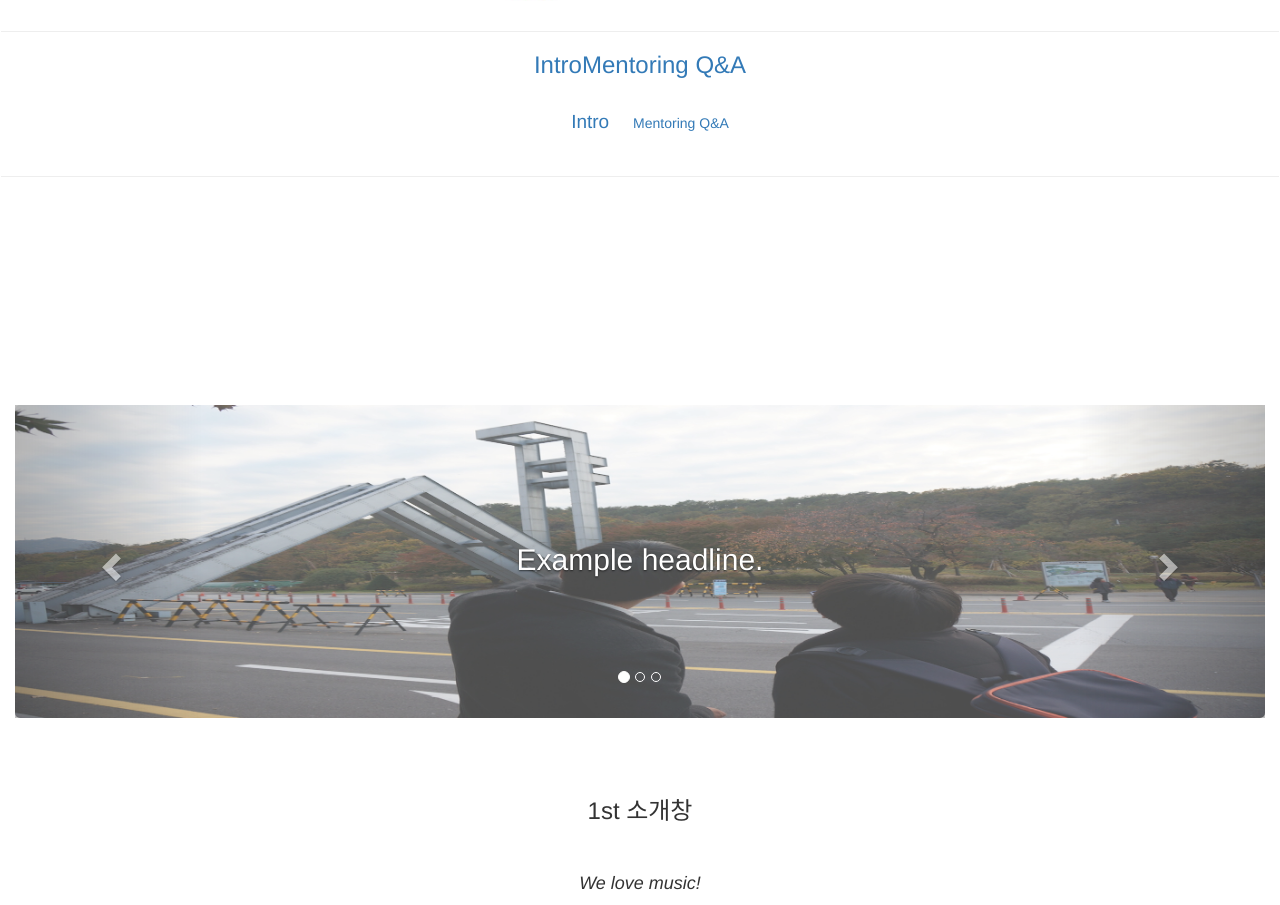
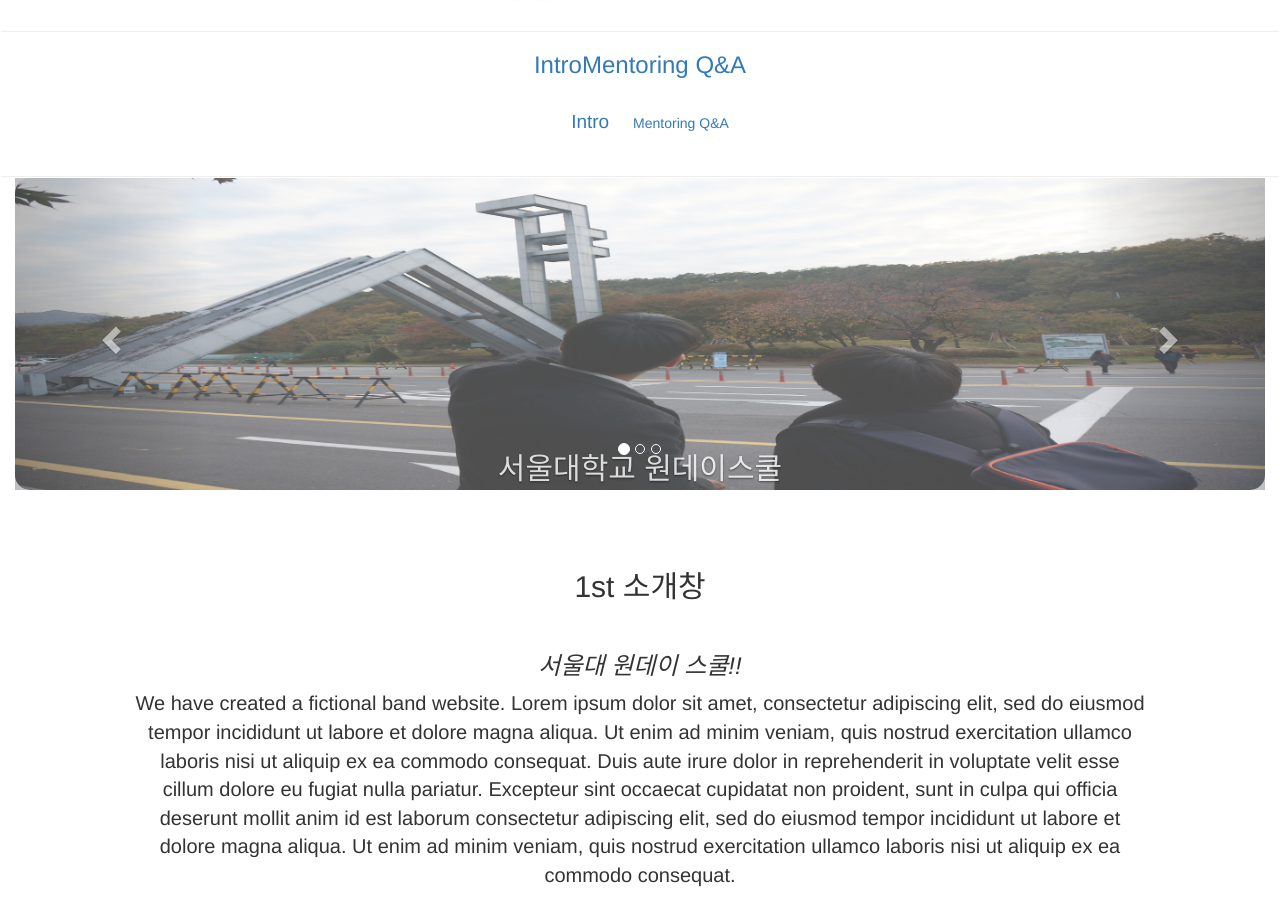
Before and after one commit to sarkmen/onedayschool, a Django app: page / in a window 1280 px wide. Shown: the part 220-1125 px from the top of the page. Run offline with Django 3.2, Linux system fonts and the light colour scheme; some libraries are stand-ins or nearby versions.

Commit message:
index_change

```diff
--- a/src/mentoring/templates/mentoring/index.html
+++ b/src/mentoring/templates/mentoring/index.html
@@ -12,21 +12,16 @@
 
 
     #myCarousel .img-responsive {
-        border-radius: 5px;
+        border-radius: 15px;
         opacity: 0.7;
     }
     .carousel-caption {
-    top: 50%;
-    padding: 0px;
-    margin-top: -38px;
-    }
-
-    .carousel-caption h1 {
-        opacity: 1;
+    top: 75%;
+    opacity: 0.8;
     }
 
     .carousel-inner {
-        margin-top: 15%;
+        margin-top: -40px;
         height : 100%;
         width : 100%;
     }
@@ -42,10 +37,21 @@
       box-sizing: border-box;
     }
 
-    #intro_section_1 h3 {
-      margin: 0 0 50px;
-    }
+    #intro_section_2 {
+    padding: 60px 50px;
 
+    padding-right: 15px;
+    padding-left: 15px;
+    margin-right: auto;
+    margin-left: auto;
+}
+    .slide {
+    animation-name: slide;
+    -webkit-animation-name: slide;
+    animation-duration: 1s;
+    -webkit-animation-duration: 1s;
+    visibility: visible;
+}
 
 
 
@@ -81,7 +87,7 @@
           <img class="img-responsive first-slide" src="{% static 'img/maindoor.jpg' %}" alt="First slide">
           <div class="container">
             <div class="carousel-caption">
-              <h2>Example headline.</h2>
+              <h2>서울대학교 원데이스쿨</h2>
             </div>
           </div>
         </div>
@@ -90,7 +96,7 @@
           <img class="img-responsive second-slide" src="{% static 'img/t-rounge.jpg' %}" alt="Second slide">
           <div class="container">
             <div class="carousel-caption">
-              <h1>Another example headline.</h1>
+              <h2>좋은 사진 좀 추천해줘요..</h1>
             </div>
           </div>
         </div>
@@ -99,7 +105,7 @@
           <img class="img-responsive" class="third-slide" src="{% static 'img/1on1.jpg' %}" alt="Third slide">
           <div class="container">
             <div class="carousel-caption">
-              <h1>One more for good measure.</h1>
+              <h2>사진때문에 웹페이지가...</h1>
             </div>
           </div>
         </div>
@@ -119,15 +125,15 @@
 
     <!-- Container (소개창 1 section) -->
     <div id="intro_section_1" class="container text-center">
-      <h3>1st 소개창</h3>
-      <h4><em>We love music!</em></h4>
-      <p>We have created a fictional band website. Lorem ipsum dolor sit amet, consectetur adipiscing elit, sed do eiusmod tempor incididunt ut labore et dolore magna aliqua. Ut enim ad minim veniam, quis nostrud exercitation ullamco laboris nisi ut aliquip ex ea commodo consequat. Duis aute irure dolor in reprehenderit in voluptate velit esse cillum dolore eu fugiat nulla pariatur. Excepteur sint occaecat cupidatat non proident, sunt in culpa qui officia deserunt mollit anim id est laborum consectetur adipiscing elit, sed do eiusmod tempor incididunt ut labore et dolore magna aliqua. Ut enim ad minim veniam, quis nostrud exercitation ullamco laboris nisi ut aliquip ex ea commodo consequat.</p>
+      <h2 style="margin: 0 0 50px;">1st 소개창</h2>
+      <h3><em>서울대 원데이 스쿨!!</em></h3>
+      <p style="font-size: 20px; margin-bottom: 30px;">We have created a fictional band website. Lorem ipsum dolor sit amet, consectetur adipiscing elit, sed do eiusmod tempor incididunt ut labore et dolore magna aliqua. Ut enim ad minim veniam, quis nostrud exercitation ullamco laboris nisi ut aliquip ex ea commodo consequat. Duis aute irure dolor in reprehenderit in voluptate velit esse cillum dolore eu fugiat nulla pariatur. Excepteur sint occaecat cupidatat non proident, sunt in culpa qui officia deserunt mollit anim id est laborum consectetur adipiscing elit, sed do eiusmod tempor incididunt ut labore et dolore magna aliqua. Ut enim ad minim veniam, quis nostrud exercitation ullamco laboris nisi ut aliquip ex ea commodo consequat.</p>
       <br>
       <div class="row">
         <div class="col-sm-4">
           <p class="text-center"><strong>내용 1</strong></p><br>
           <a href="#demo" data-toggle="collapse">
-            <img src="bandmember.jpg" class="img-circle person" alt="Random Name" width="255" height="255">
+            <img src='{% static 'img/mento_img_1.jpg' %}' class="img-rounded person" alt="Random Name" width="255" height="255">
           </a>
           <div id="demo" class="collapse">
             <br><p>상세설명 1</p>
@@ -138,7 +144,7 @@
         <div class="col-sm-4">
           <p class="text-center"><strong>내용 2</strong></p><br>
           <a href="#demo2" data-toggle="collapse">
-            <img src="bandmember.jpg" class="img-circle person" alt="Random Name" width="255" height="255">
+            <img src='{% static 'img/mento_img_2.jpg' %}' class="img-rounded person" alt="Random Name" width="255" height="255">
           </a>
           <div id="demo2" class="collapse">
             <br><p>상세설명 1</p>
@@ -149,7 +155,7 @@
         <div class="col-sm-4">
           <p class="text-center"><strong>내용 3</strong></p><br>
           <a href="#demo3" data-toggle="collapse">
-            <img src="bandmember.jpg" class="img-circle person" alt="Random Name" width="255" height="255">
+            <img src='{% static 'img/mento_img_3.jpg' %}' class="img-rounded person" alt="Random Name" width="255" height="255">
           </a>
           <div id="demo3" class="collapse">
             <br><p>상세설명 1</p>
@@ -161,6 +167,37 @@
     </div>
     <!-- /. 소개창 1 -->
 
+    <!-- Container (소개창 2 section) -->
+    <div id="intro_section_2" class="container-fluid">
+      <div class="row">
+        <div class="col-sm-8" style="padding-left: 10%;">
+          <h2 style="font-size: 24px;text-transform: uppercase;color: #303030;font-weight: 400;margin-bottom: 30px;">About Company Page</h2><br>
+          <h4>Lorem ipsum dolor sit amet, consectetur adipiscing elit, sed do eiusmod tempor incididunt ut labore et dolore magna aliqua. Ut enim ad minim veniam, quis nostrud exercitation ullamco laboris nisi ut aliquip ex ea commodo consequat.</h4><br>
+          <p>Lorem ipsum dolor sit amet, consectetur adipiscing elit, sed do eiusmod tempor incididunt ut labore et dolore magna aliqua. Ut enim ad minim veniam, quis nostrud exercitation ullamco laboris nisi ut aliquip ex ea commodo consequat. Excepteur sint occaecat cupidatat non proident, sunt in culpa qui officia deserunt mollit anim id est laborum consectetur adipiscing elit, sed do eiusmod tempor incididunt ut labore et dolore magna aliqua. Ut enim ad minim veniam, quis nostrud exercitation ullamco laboris nisi ut aliquip ex ea commodo consequat.</p>
+
+        </div>
+        <div class="col-sm-4">
+          <span class="glyphicon glyphicon-signal logo" style="color: #f4511e;font-size: 200px; padding: 60px 0 0 30px;"></span>
+        </div>
+      </div>
+    </div>
+
+    <div class="container-fluid bg-grey" style="background-color: #f6f6f6; padding: 50px 0 70px 0; ">
+      <div class="row">
+        <div class="col-sm-4">
+          <span class="glyphicon glyphicon-globe logo slideanim slide" style="color: #f4511e;font-size: 200px;padding: 60px 0 0 120px;"></span>
+        </div>
+        <div class="col-sm-8" style="padding-right: 10%;">
+          <h2>Our Values</h2><br>
+          <h4><strong>MISSION:</strong> Our mission lorem ipsum dolor sit amet, consectetur adipiscing elit, sed do eiusmod tempor incididunt ut labore et dolore magna aliqua. Ut enim ad minim veniam, quis nostrud exercitation ullamco laboris nisi ut aliquip ex ea commodo consequat.</h4><br>
+          <p><strong>VISION:</strong> Our vision Lorem ipsum dolor sit amet, consectetur adipiscing elit, sed do eiusmod tempor incididunt ut labore et dolore magna aliqua. Ut enim ad minim veniam, quis nostrud exercitation ullamco laboris nisi ut aliquip ex ea commodo consequat.
+          Lorem ipsum dolor sit amet, consectetur adipiscing elit, sed do eiusmod tempor incididunt ut labore et dolore magna aliqua. Ut enim ad minim veniam, quis nostrud exercitation ullamco laboris nisi ut aliquip ex ea commodo consequat.</p>
+          <br><div style="margin-top: 30px;margin-left: 450px;"><a href="{% url 'mentoring_new' %}"><button class="btn btn-default btn-lg" >멘토링 신청!</button></a></div>
+
+        </div>
+      </div>
+    </div>
+    <!-- /. 소개창 2 -->
 
 
 
```
